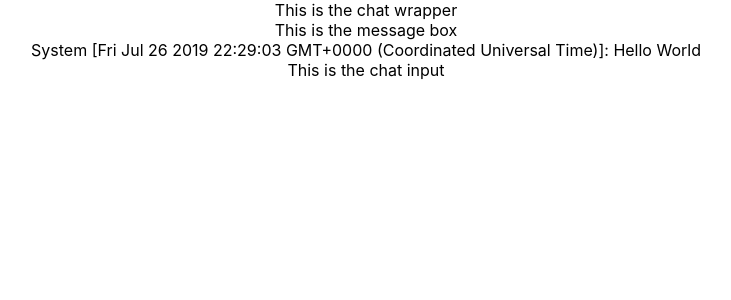
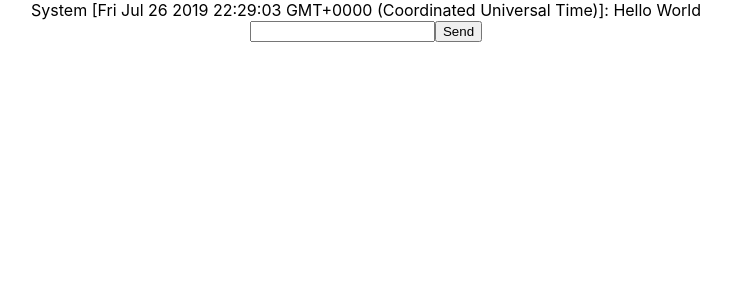
Before and after one commit to kirkbyers/twitch-chat, a React (Create React App) app: page / in a window 1280 px wide. Shown: the top 300 px of the page, without its empty margins (274-1005 px from the left). Built offline with nearby package versions, Linux system fonts and the light colour scheme.

Commit message:
Create ChatInputComponent.

```diff
--- /dev/null
+++ b/src/components/chat-input/chat-input.tsx
@@ -0,0 +1,17 @@
+import React from 'react';
+
+interface Props {
+    onChange: (e: React.ChangeEvent<HTMLInputElement>) => any;
+    onSubmit: (e: React.MouseEvent<HTMLButtonElement, MouseEvent>) => any;
+    value: any;
+}
+
+const ChatInputComponent: React.SFC<Props> = ({ onChange, onSubmit, value }) => (
+    <div className="input">
+        <input className="input-field" type="text" value={value} onChange={onChange} />
+        <button className="input-button" type="button" onClick={onSubmit}>Send</button>
+    </div>
+);
+
+
+export default ChatInputComponent;
--- a/src/containers/chat/chat.tsx
+++ b/src/containers/chat/chat.tsx
@@ -8,13 +8,16 @@ import { ChatMessage } from '../../interfaces/messages';
 import { addMessage } from '../../redux/actions/messages';
 import { TWITCH_CHAT_ADDRESS } from '../../shared/constants';
 import ChatMessageComponent from '../../components/chat-message/chat-message';
+import ChatInputComponent from '../../components/chat-input/chat-input';
 import { AnyAction } from 'redux';
 
 interface Props {
     addMessage: (message: ChatMessage) => AnyAction;
     chatMessages: ChatMessage[];
 }
-interface State { }
+interface State {
+    userInput: string;
+}
 
 class Chat extends React.Component<Props, State>{
     wsConn: WebSocket = {} as WebSocket;
@@ -24,11 +27,14 @@ class Chat extends React.Component<Props, State>{
             content: 'Hello World',
             from: 'System',
             dateTime: new Date(),
-            stream: 'local'
+            stream: 'local',
         });
+        this.state = {
+            userInput: '',
+        };
     }
 
-    dialTwitchWSS() {
+    dialTwitchWSS = () => {
         this.wsConn = new WebSocket(TWITCH_CHAT_ADDRESS);
         this.wsConn.addEventListener('error', (e) => {
             // TODO: Connection error handler
@@ -48,17 +54,32 @@ class Chat extends React.Component<Props, State>{
         });
     }
 
+    handleChatInputSubmit = () => {
+        const newMessage: ChatMessage = {
+            content: this.state.userInput,
+            dateTime: new Date(),
+            from: 'You',
+            stream: 'This stream',
+        };
+        this.props.addMessage(newMessage);
+        this.setState(() => ({ userInput: '' }));
+    }
+
     render() {
         return (
             <div className="chat" >
-                This is the chat wrapper
                 <div className="chat-messages">
-                    This is the message box
                     {this.props.chatMessages.map((message, index) => (
                         <ChatMessageComponent message={message} key={index}></ChatMessageComponent>
                     ))}
                 </div>
-                <div className="chat-input">This is the chat input</div>
+                <div className="chat-input">
+                    <ChatInputComponent
+                        value={this.state.userInput}
+                        onChange={(e) => this.setState({ userInput: e.target.value })}
+                        onSubmit={this.handleChatInputSubmit}
+                    ></ChatInputComponent>
+                </div>
             </div >
         )
     }
```
Also changed, not shown: src/components/chat-input/chat-input.scss (added).
